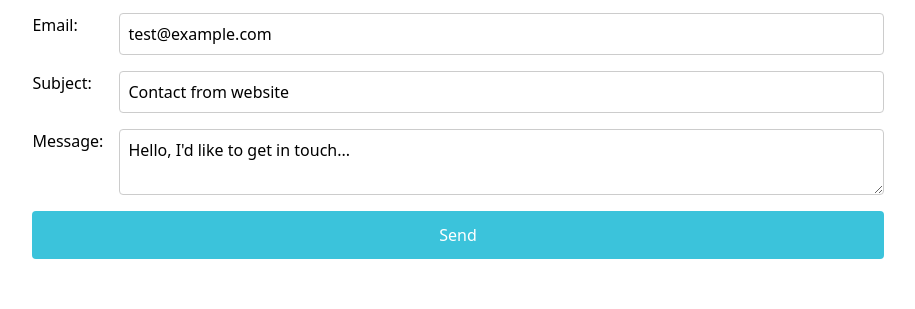
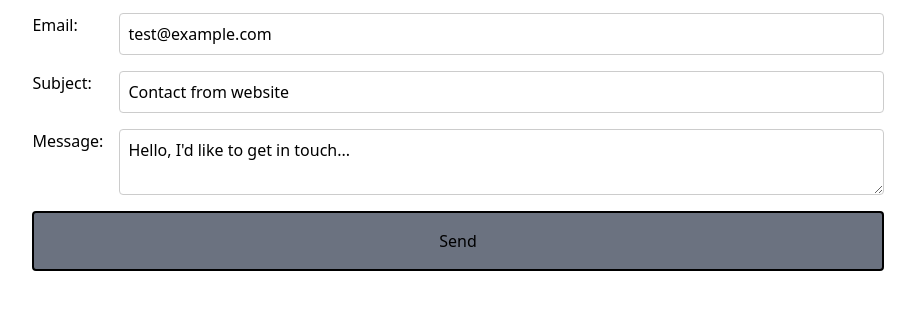
Before and after one commit to d4phan/portfolio, a plain HTML site: page contact/index.html in a window 1280 px wide. Shown: the part 209-518 px from the top of the page, without its empty margins (182-1097 px from the left). Drawn offline with Linux system fonts and the light colour scheme.

Commit message:
Update style.css

```diff
--- a/style.css
+++ b/style.css
@@ -69,10 +69,10 @@ label {
 
 button {
     grid-column: 1 / -1;
-    padding: 0.75em;
-    background-color: var(--color-accent);
-    color: white;
-    border: none;
+    padding: 1em 2em;
+    background-color: #6b7280;
+    color: black;
+    border: 2px solid black;
     border-radius: 0.25em;
     cursor: pointer;
 }
```
